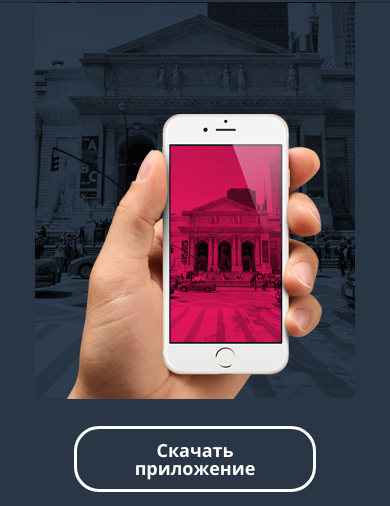
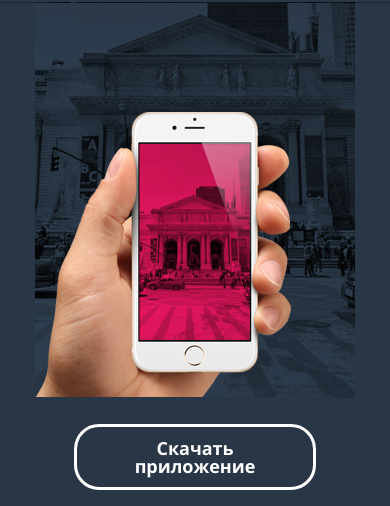
Before and after one commit to rrramble/794021-pink-16, a website: page source/index.html in a window 390 px wide. Shown: the part 324-830 px from the top of the page. Drawn offline with nearby package versions, Linux system fonts and the light colour scheme; files that its build step writes are made by us from their sources.

Commit message:
fix: adjust 'hand with phone' position

```diff
--- a/source/sass/blocks/work-example.scss
+++ b/source/sass/blocks/work-example.scss
@@ -25,10 +25,9 @@ $hand-with-phone-height: 314;
 }
 
 .work-example__hand-with-phone {
-  bottom: 0;
-  margin-top: 110px;
-  position: sticky;
-  width: 258px;
+  margin-top: 108px;
+  position: relative;
+  left: -31px;
   z-index: 1;
 }
 
```
